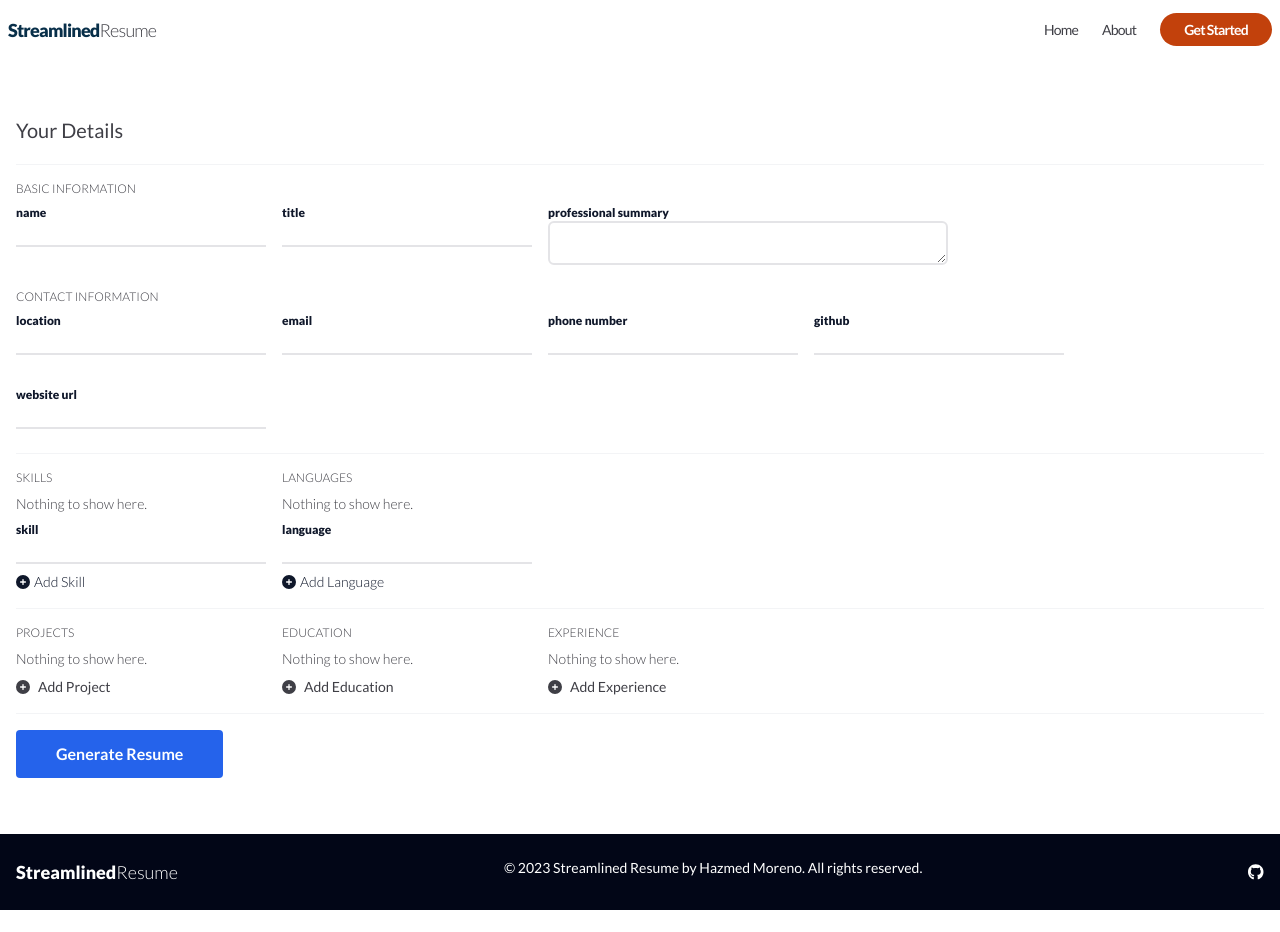
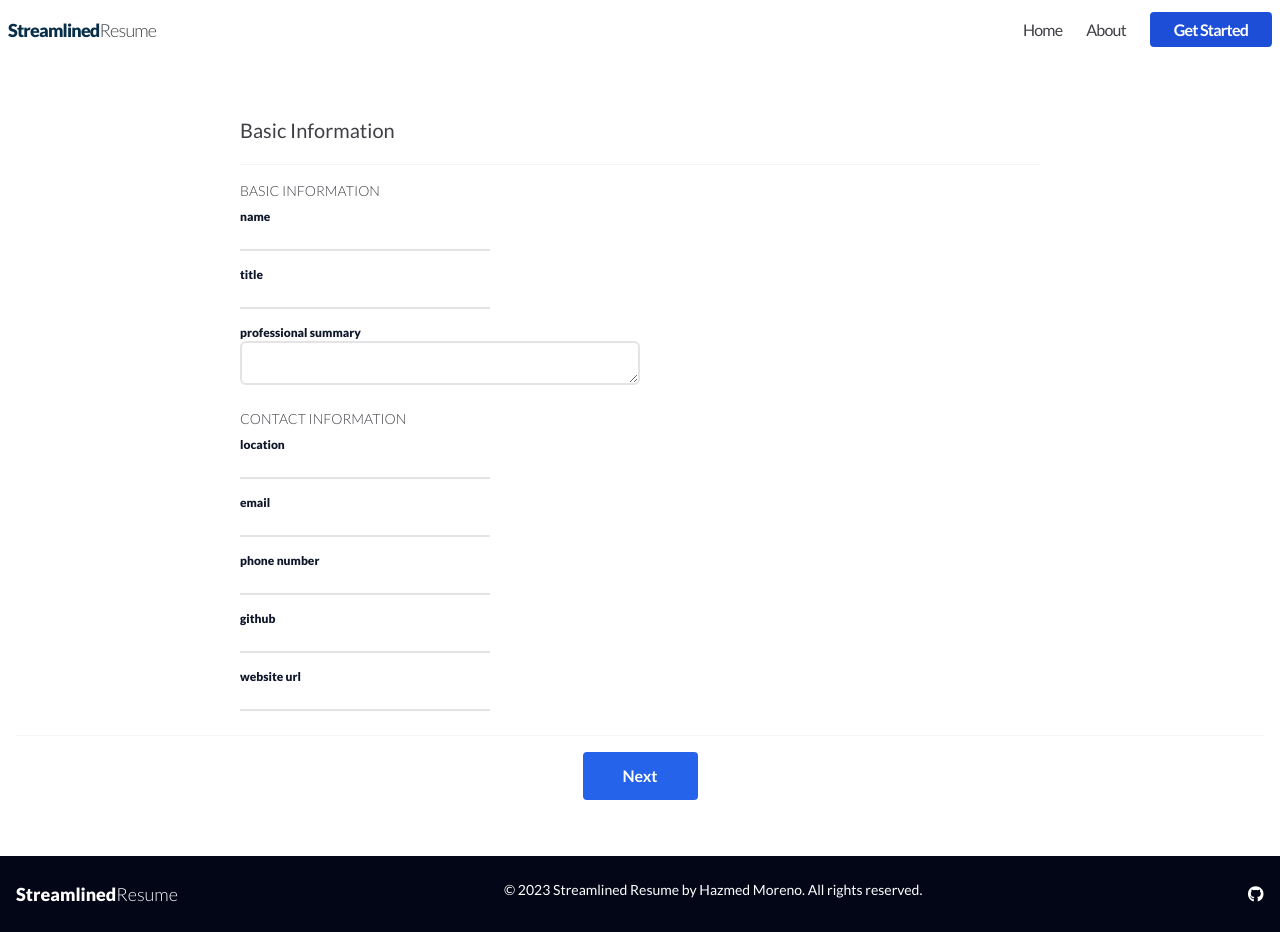
Before and after one commit to hmorlive/streamlined-resume, a Next.js app: page /start in a window 1280 px wide. Before the commit the page ends 910 px from the top, so only its background shows below. Built offline with nearby package versions, Linux system fonts and the light colour scheme.

Commit message:
add: section switcher

```diff
--- a/src/app/globals.css
+++ b/src/app/globals.css
@@ -11,7 +11,7 @@ h2 {
 }
 
 .action-btn {
-  @apply px-10 w-full py-3 text-center sm:w-fit bg-blue-600 hover:bg-blue-700 rounded text-white text-base font-bold;
+  @apply px-10 max-w-full py-3 text-center sm:w-fit bg-blue-600 hover:bg-blue-700 w-60 rounded text-white text-base font-bold;
 }
 
 label {
@@ -31,7 +31,7 @@ textarea {
 }
 
 .resume-section {
-  @apply uppercase font-light text-xs;
+  @apply uppercase font-light text-sm;
 }
 
 .close-btn {
--- a/src/app/navigation/navigation.js
+++ b/src/app/navigation/navigation.js
@@ -82,13 +82,13 @@ export default function Navigation() {
               openMenu
                 ? `fixed top-0 right-0 h-screen w-full bg-gray-50`
                 : "hidden bg-transparent"
-            } lg:relative lg:flex lg:w-auto full text-[calc(12px+10vh)]`}
+            } lg:relative lg:flex lg:w-auto full text-lg`}
           >
             <ul
               className={`${
                 openMenu
                   ? "p-4 items-center justify-center text-xl"
-                  : "text-sm justify-start"
+                  : "text-base justify-start"
               } flex ml-0 list-none flex-col space-y-14 overflow-scroll lg:overflow-visible lg:justify-center items-center h-full lg:flex-row lg:space-x-6 lg:space-y-0`}
             >
               <li onClick={closeMenuAndNavigate}>
@@ -104,7 +104,7 @@ export default function Navigation() {
               <li onClick={closeMenuAndNavigate}>
                 <Link
                   href={"start"}
-                  className="py-2 bg-orange-700 hover:bg-orange-800 text-white rounded-full px-6 font-bold"
+                  className="py-2 bg-blue-700 hover:bg-blue-600 text-white rounded px-6 font-bold"
                 >
                   Get Started
                 </Link>
--- a/src/app/start/contact.js
+++ b/src/app/start/contact.js
@@ -54,7 +54,6 @@ export default function ContactInfoSection({ add }) {
     <div className="flex flex-col w-full flex-wrap gap-4">
       <div className="flex flex-col">
         <h2 className="resume-section">basic information</h2>
-        <div className="flex flex-wrap gap-4">
           <label>
             name
             <input
@@ -86,11 +85,9 @@ export default function ContactInfoSection({ add }) {
               value={data.summary}
             />
           </label>
-        </div>
       </div>
       <div className="flex flex-col">
         <h2 className="resume-section">contact information</h2>
-        <div className="flex flex-wrap gap-4">
           <label>
             location
             <input
@@ -142,7 +139,6 @@ export default function ContactInfoSection({ add }) {
             />
           </label>
         </div>
-      </div>
     </div>
   );
 }
--- a/src/app/start/page.js
+++ b/src/app/start/page.js
@@ -10,223 +10,178 @@ import Modal from "./shared/modal";
 import { FontAwesomeIcon } from "@fortawesome/react-fontawesome";
 import { faTimes } from "@fortawesome/free-solid-svg-icons";
 
-// details needed to generate resume
 export default function ResumeDetails() {
-  const [isSubmitting, setIsSubmitting] = useState(false); //manage state of form submission
-  const [promptConfirmation, setPromptConfirmation] = useState(true); //prompt user to confirm if some important sections blank
-  const [showConfirmationModal, setShowConfirmationModal] = useState(false); //state of user confirmation modal
-  const [generationError, setGenerationError] = useState(false); // manage error at pdf generation
-  const [documentAvailable, setDocumentAvailable] = useState(false); // manage state of document avaialbility
+  const [isSubmitting, setIsSubmitting] = useState(false);
+  const [promptConfirmation, setPromptConfirmation] = useState(true);
+  const [showConfirmationModal, setShowConfirmationModal] = useState(false);
+  const [generationError, setGenerationError] = useState(false);
+  const [documentAvailable, setDocumentAvailable] = useState(false);
+  const [stage, setStage] = useState("basic");
+  const [showAddExperience, setShowAddExperience] = useState(false);
+  const [showAddEducation, setShowAddEducation] = useState(false);
+  const [showAddProject, setShowAddProject] = useState(false);
 
-  const [showAddExperience, setShowAddExperience] = useState(false); //manage state of add experience modal
-  const [showAddEducation, setShowAddEducation] = useState(false); //manage state of add education modal
-  const [showAddProject, setShowAddProject] = useState(false); //manage state of add project modal
+  const [userData, setUserData] = useState({
+    contact: {},
+    skills: [],
+    experience: [],
+    education: [],
+    projects: [],
+    languages: [],
+  });
 
-  const [userContact, setuserContact] = useState({}); // keep track of user skills
-  const [userSkills, setUserSkills] = useState([]); // keep track of user skills
-  const [userExperience, setUserExperience] = useState([]); // keep track of user experience
-  const [userEducation, setUserEducation] = useState([]); // keep track of user education
-  const [userProject, setUserProject] = useState([]); // keep track of user projects
-  const [userLanguages, setUserLanguages] = useState([]); // keep track of user languages
-
-  //add new user section part
-  const addContactInfo = (data) => {
-    setuserContact(data);
-  };
-  const addUserSkills = (data) => {
-    setUserSkills([...userSkills, data]);
-  };
-  const addUserExperience = (data) => {
-    setUserExperience([...userExperience, data]);
-  };
-  const addUserEducation = (data) => {
-    setUserEducation([...userEducation, data]);
-  };
-  const addUserProject = (data) => {
-    setUserProject([...userProject, data]);
-  };
-  const addUserLanguage = (data) => {
-    setUserLanguages([...userLanguages, data]);
+  // Handle navigation between stages
+  const nextStage = () => {
+    const stages = [
+      "basic",
+      "skills",
+      "languages",
+      "experience",
+      "education",
+      "projects",
+    ];
+    const currentStageIndex = stages.indexOf(stage);
+    if (currentStageIndex < stages.length - 1) {
+      setStage(stages[currentStageIndex + 1]);
+    }
   };
 
-  //determine if new allowed
-  const shouldAllowNewSkill = () => {
-    return userSkills.length < 20;
-  };
-  const shouldAllowNewExperience = () => {
-    return userExperience.length < 3;
-  };
-  const shouldAllowNewEducation = () => {
-    return userEducation.length < 3;
-  };
-  const shouldAllowNewProject = () => {
-    return userProject.length < 3;
-  };
-  const shouldAllowNewLanguage = () => {
-    return userLanguages.length < 5;
+  const prevStage = () => {
+    const stages = [
+      "basic",
+      "skills",
+      "languages",
+      "experience",
+      "education",
+      "projects",
+    ];
+    const currentStageIndex = stages.indexOf(stage);
+    if (currentStageIndex > 0) {
+      setStage(stages[currentStageIndex - 1]);
+    }
   };
 
-  //remove items in sections
-  const removeSkills = (id) => {
-    try {
-      const newSkill = userSkills.filter((item) => item.id !== id);
-      setUserSkills(newSkill);
-    } catch (error) {
-      //later ? log error or display err message, omitting for now
-    }
+  // Add new user section part
+  const updateUserData = (section, data, append = false) => {
+    setUserData((prevData) => ({
+      ...prevData,
+      [section]: append ? [...prevData[section], data] : data,
+    }));
   };
-  const removeExperience = (id) => {
-    try {
-      const newExperience = userExperience.filter((item) => item.id !== id);
-      setUserExperience(newExperience);
-    } catch (error) {
-      //later ? log error or display err message, omitting for now
-    }
+
+  // Determine if new items are allowed
+  const shouldAllowNewItem = (section, maxItems) => {
+    return userData[section].length < maxItems;
   };
-  const removeEducation = (id) => {
-    try {
-      const newEducation = userEducation.filter((item) => item.id !== id);
-      setUserEducation(newEducation);
-    } catch {
-      //later ? log error or display err message, omitting for now
-    }
-  };
-  const removeProject = (id) => {
-    try {
-      const newProject = userProject.filter((item) => item.id !== id);
-      setUserProject(newProject);
-    } catch {
-      //later ? log error or display err message, omitting for now
-    }
-  };
-  const removeLanguage = (id) => {
-    try {
-      const newLanguage = userLanguages.filter((item) => item.id !== id);
-      setUserLanguages(newLanguage);
-    } catch (error) {
-      //later ? log error or display err message, omitting for now
-    }
+
+  // Remove items in sections
+  const removeItem = (section, id) => {
+    setUserData((prevData) => ({
+      ...prevData,
+      [section]: prevData[section].filter((item) => item.id !== id),
+    }));
   };
 
   const isImportantSectionBlank = () => {
     if (
       promptConfirmation &&
-      (userSkills.length === 0 ||
-        userEducation.length === 0 ||
-        userExperience.length === 0 ||
-        userLanguages.length === 0 ||
-        userProject.length === 0)
+      (userData.skills.length === 0 ||
+        userData.education.length === 0 ||
+        userData.experience.length === 0 ||
+        userData.languages.length === 0 ||
+        userData.projects.length === 0)
     ) {
       return true;
     }
     return false;
   };
 
-  //send the submission data to the backend
+  // Send the submission data to the backend
   const performSubmission = async () => {
     setIsSubmitting(true);
-
-    // Prepare submission data
-    const submissionData = {
-      contact: userContact,
-      skills: userSkills,
-      languages: userLanguages,
-      education: userEducation,
-      experience: userExperience,
-      projects: userProject,
+    downloadPDF(userData);
   };
 
-    downloadPDF(submissionData);
-  };
-
-  //allow pdf download
+  // Allow PDF download
   async function downloadPDF(data) {
     try {
-      const response = await fetch("https://bqgv7cf5ol.execute-api.us-east-1.amazonaws.com/v1/generate", {
+      const response = await fetch(
+        "https://bqgv7cf5ol.execute-api.us-east-1.amazonaws.com/v1/generate",
+        {
           method: "POST",
           headers: {
             "Content-Type": "application/json",
           },
-        body: JSON.stringify(data)
-      });
+          body: JSON.stringify(data),
+        }
+      );
 
       if (!response.ok) throw new Error();
       const blob = await response.blob();
 
-      // Create a Blob URL
       const blobUrl = URL.createObjectURL(blob);
-
-      // Create a temporary download link
       const link = document.createElement("a");
       link.href = blobUrl;
       link.download = "resume.pdf";
 
-      // Append to the document and trigger download
       document.body.appendChild(link);
       link.click();
 
-      // Clean up: remove the link and revoke the Blob URL
       document.body.removeChild(link);
       URL.revokeObjectURL(blobUrl);
       setDocumentAvailable(true);
     } catch (error) {
-      return setGenerationError(true);
+      setGenerationError(true);
     }
   }
 
-  //initiate submission and toggle confirmation
   const submitDetails = (e) => {
     e.preventDefault();
-    return toggleConfirmationModal();
+    toggleConfirmationModal();
   };
 
-  //user acceptance of form
   const acceptAsIs = () => {
     setPromptConfirmation(false);
     toggleConfirmationModal();
     performSubmission();
   };
 
-  //toggles visibility of add modals
-  const toggleShowAddExperience = (e) => {
-    setShowAddExperience(!showAddExperience);
-  };
-  const toggleShowAddEducation = (e) => {
-    setShowAddEducation(!showAddEducation);
-  };
-  const toggleShowAddProject = (e) => {
-    setShowAddProject(!showAddProject);
+  const toggleVisibility = (setter) => {
+    setter((prevState) => !prevState);
   };
 
-  //toggles visibility of confirmation modal
-  const toggleConfirmationModal = (e) => {
-    setShowConfirmationModal(!showConfirmationModal);
+  const toggleConfirmationModal = () => {
+    setShowConfirmationModal((prevState) => !prevState);
   };
 
-  //success screen
   if (documentAvailable) {
     return (
       <section className="w-full min-h-[70vh] flex flex-col justify-center items-center">
         <div className="flex flex-col w-fit gap-2 p-4">
-          <h1 className="pl-2 border-l-8 border-green-600">That&apos;s it! Your resume is ready.</h1>
+          <h1 className="pl-2 border-l-8 border-green-600">
+            That&apos;s it! Your resume is ready.
+          </h1>
           <p className="text-lg">Hope it helps you in your journey.</p>
         </div>
       </section>
-    )
+    );
   }
 
-  //error screen
   if (generationError) {
     return (
       <section className="w-full min-h-[70vh] flex flex-col justify-center items-center">
         <div className="flex flex-col w-fit gap-2 p-4">
-          <h1 className="pl-2 border-l-8 border-red-600">Huh, there was an Error generating your resume.</h1>
-          <p className="text-lg">Accept our apologies. Please try again later.</p>
+          <h1 className="pl-2 border-l-8 border-red-600">
+            Huh, there was an Error generating your resume.
+          </h1>
+          <p className="text-lg">
+            Accept our apologies. Please try again later.
+          </p>
         </div>
       </section>
-    )
+    );
   }
-  //loading screen while resume is being generated
+
   if (isSubmitting) {
     return (
       <div className="z-20 fixed left-0 top-0 w-full h-full bg-gray-200 flex items-center justify-center">
@@ -239,7 +194,7 @@ export default function ResumeDetails() {
   }
 
   return (
-    <section className="flex container items-center justify-center flex-col p-4 gap-4 mx-auto my-10 max-w-full flex-wrap box-border">
+    <section className="flex container items-center justify-center flex-col p-4 gap-4 mx-auto my-10 max-w-full h-fullflex-wrap box-border">
       {showConfirmationModal && (
         <Modal>
           <button
@@ -273,60 +228,113 @@ export default function ResumeDetails() {
           </div>
         </Modal>
       )}
-      <form className="flex flex-col gap-4 max-w-full" onSubmit={submitDetails}>
-        <h1 className="text-xl mb-1 text-left w-full">Your Details</h1>
+      <div className="flex flex-col flex-1 h-full mx-auto w-full max-w-[800px] gap-4">
+        {stage === "basic" && (
+          <>
+            <h1 className="text-xl mb-1 text-left w-full">Basic Information</h1>
             <hr className="divider" />
-        <ContactInfoSection add={addContactInfo} />
+            <ContactInfoSection
+              add={(data) => updateUserData("contact", data)}
+            />
+          </>
+        )}
+
+        {stage === "skills" && (
+          <>
+            <h1 className="text-xl mb-1 text-left w-full">Skills</h1>
             <hr className="divider" />
-        <div className="flex flex-wrap w-full gap-4">
             <SkillsSection
-            allowNew={shouldAllowNewSkill}
-            remove={removeSkills}
-            add={addUserSkills}
-            currentData={userSkills}
+              allowNew={() => shouldAllowNewItem("skills", 20)}
+              remove={(id) => removeItem("skills", id)}
+              add={(data) => updateUserData("skills", data, true)}
+              currentData={userData.skills}
             />
+          </>
+        )}
+
+        {stage === "languages" && (
+          <>
+            <h1 className="text-xl mb-1 text-left w-full">Languages</h1>
+            <hr className="divider" />
             <LanguageSection
-            allowNew={shouldAllowNewLanguage}
-            remove={removeLanguage}
-            add={addUserLanguage}
-            currentData={userLanguages}
+              allowNew={() => shouldAllowNewItem("languages", 5)}
+              remove={(id) => removeItem("languages", id)}
+              add={(data) => updateUserData("languages", data, true)}
+              currentData={userData.languages}
             />
+          </>
+        )}
+
+        {stage === "experience" && (
+          <>
+            <h1 className="text-xl mb-1 text-left w-full">Experience</h1>
+            <hr className="divider" />
+            <ExperienceSection
+              visible={showAddExperience}
+              allowNew={() => shouldAllowNewItem("experience", 3)}
+              remove={(id) => removeItem("experience", id)}
+              add={(data) => updateUserData("experience", data, true)}
+              toggleShowAddExperience={() =>
+                toggleVisibility(setShowAddExperience)
+              }
+              currentData={userData.experience}
+            />
+          </>
+        )}
+
+        {stage === "education" && (
+          <>
+            <h1 className="text-xl mb-1 text-left w-full">Education</h1>
+            <hr className="divider" />
+            <EducationSection
+              visible={showAddEducation}
+              allowNew={() => shouldAllowNewItem("education", 3)}
+              add={(data) => updateUserData("education", data, true)}
+              remove={(id) => removeItem("education", id)}
+              toggleShowAddEducation={() =>
+                toggleVisibility(setShowAddEducation)
+              }
+              currentData={userData.education}
+            />
+          </>
+        )}
+
+        {stage === "projects" && (
+          <>
+            <h1 className="text-xl mb-1 text-left w-full">Projects</h1>
+            <hr className="divider" />
+            <ProjectsSection
+              visible={showAddProject}
+              allowNew={() => shouldAllowNewItem("projects", 3)}
+              add={(data) => updateUserData("projects", data, true)}
+              remove={(id) => removeItem("projects", id)}
+              toggleShowAddProject={() => toggleVisibility(setShowAddProject)}
+              currentData={userData.projects}
+            />
+          </>
+        )}
       </div>
       <hr className="divider" />
-        <div className="flex flex-wrap w-full gap-4">
-          <ProjectsSection
-            visible={showAddProject}
-            allowNew={shouldAllowNewProject}
-            add={addUserProject}
-            remove={removeProject}
-            toggleShowAddProject={toggleShowAddProject}
-            currentData={userProject}
-          />
-          <EducationSection
-            visible={showAddEducation}
-            allowNew={shouldAllowNewEducation}
-            add={addUserEducation}
-            remove={removeEducation}
-            toggleShowAddEducation={toggleShowAddEducation}
-            currentData={userEducation}
-          />
-          <ExperienceSection
-            visible={showAddExperience}
-            allowNew={shouldAllowNewExperience}
-            remove={removeExperience}
-            add={addUserExperience}
-            toggleShowAddExperience={toggleShowAddExperience}
-            currentData={userExperience}
-          />
-        </div>
-        <hr className="divider" />
+
+      <div className="flex gap-4">
+        {stage !== "basic" && (
+          <button className="action-btn" type="button" onClick={prevStage}>
+            Previous
+          </button>
+        )}
+        {stage !== "projects" ? (
+          <button className="action-btn" type="button" onClick={nextStage}>
+            Next
+          </button>
+        ) : (
           <button
             type="submit"
             className="action-btn flex gap-1 items-center justify-center"
           >
             Generate Resume
           </button>
-      </form>
+        )}
+      </div>
     </section>
   );
 }
```
Also changed, not shown: src/app/start/skills.js (+3 -13 lines). Lines whose indentation alone changed are shown as unchanged.
